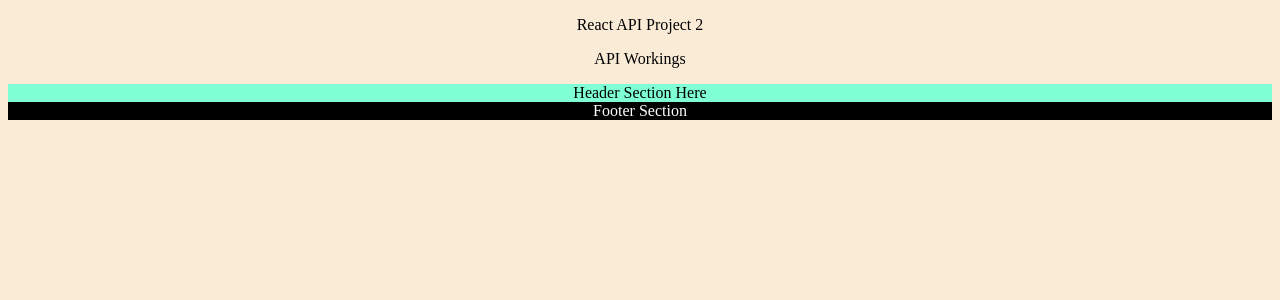
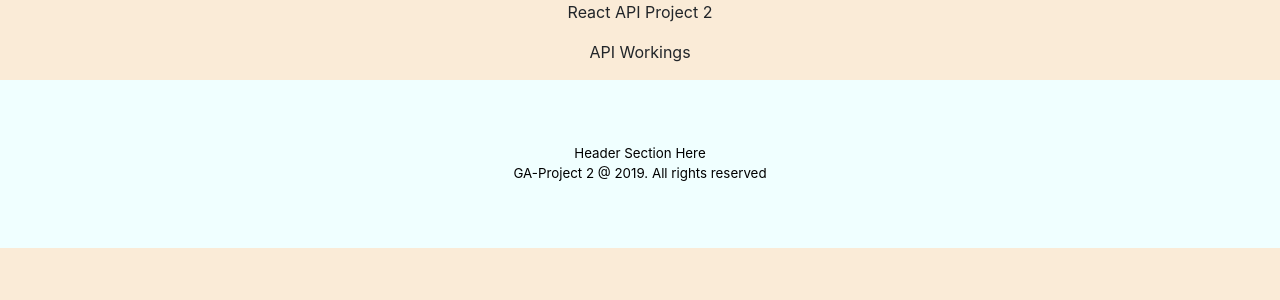
Before and after one commit to pmorales4/project2-react-api, a React (Create React App) app: page / in a window 1280 px wide. Shown: the top 300 px of the page. Built offline with nearby package versions, Linux system fonts and the light colour scheme; no server answers.

Commit message:
tried the connection to api, not working

```diff
--- a/public/index.html
+++ b/public/index.html
@@ -1,14 +1,12 @@
 <!DOCTYPE html>
 <html lang="en">
+
 <head>
   <meta charset="utf-8" />
   <link rel="icon" href="%PUBLIC_URL%/favicon.ico" />
   <meta name="viewport" content="width=device-width, initial-scale=1" />
   <meta name="theme-color" content="#000000" />
-    <meta
-      name="description"
-      content="Web site created using create-react-app"
-    />
+  <meta name="description" content="Web site created using create-react-app" />
   <link rel="apple-touch-icon" href="%PUBLIC_URL%/logo192.png" />
   <!--
       manifest.json provides metadata used when your web app is installed on a
@@ -24,8 +22,14 @@
       work correctly both with client-side routing and a non-root public URL.
       Learn how to configure a non-root public URL by running `npm run build`.
     -->
+
+  <!-- ADDED BOOTSTRAP LINKS BELOW -->
+  <link rel="stylesheet" href="https://stackpath.bootstrapcdn.com/bootstrap/4.4.1/css/bootstrap.min.css"
+    integrity="sha384-Vkoo8x4CGsO3+Hhxv8T/Q5PaXtkKtu6ug5TOeNV6gBiFeWPGFN9MuhOf23Q9Ifjh" crossorigin="anonymous">
+
   <title>React App</title>
 </head>
+
 <body>
   <noscript>You need to enable JavaScript to run this app.</noscript>
   <div id="root"></div>
@@ -39,5 +43,17 @@
       To begin the development, run `npm start` or `yarn start`.
       To create a production bundle, use `npm run build` or `yarn build`.
     -->
+
+  <!-- ADDED THE LAST 3 LINKS FROM BOOTSTRAP HERE -->
+  <script src="https://code.jquery.com/jquery-3.4.1.slim.min.js"
+    integrity="sha384-J6qa4849blE2+poT4WnyKhv5vZF5SrPo0iEjwBvKU7imGFAV0wwj1yYfoRSJoZ+n" crossorigin="anonymous">
+  </script>
+  <script src="https://cdn.jsdelivr.net/npm/popper.js@1.16.0/dist/umd/popper.min.js"
+    integrity="sha384-Q6E9RHvbIyZFJoft+2mJbHaEWldlvI9IOYy5n3zV9zzTtmI3UksdQRVvoxMfooAo" crossorigin="anonymous">
+  </script>
+  <script src="https://stackpath.bootstrapcdn.com/bootstrap/4.4.1/js/bootstrap.min.js"
+    integrity="sha384-wfSDF2E50Y2D1uUdj0O3uMBJnjuUD4Ih7YwaYd1iqfktj0Uod8GCExl3Og8ifwB6" crossorigin="anonymous">
+  </script>
 </body>
+
 </html>
--- a/src/App.js
+++ b/src/App.js
@@ -1,6 +1,7 @@
 import React from "react";
 import Footer from "./Component/Footer.jsx";
-import Header from "./Component/Header";
+import Header from "./Component/Header.jsx";
+import Main from "./Component/Main.jsx";
 import "./App.css";
 
 function App() {
@@ -9,7 +10,9 @@ function App() {
       <p>React API Project 2</p>
       <p>API Workings</p>
 
+
       <Header />
+      <Main />
       <Footer />
     </div>
   );
--- a/src/Component/Footer.jsx
+++ b/src/Component/Footer.jsx
@@ -3,7 +3,7 @@ import { render } from '@testing-library/react';
 
 function Footer() {
     render()
-        return (<div className='footer-section'>Footer Section</div>)
+        return (<div className='footer-section'>GA-Project 2 @ 2019. All rights reserved</div>)
 
 
 }
--- /dev/null
+++ b/src/Component/Main.jsx
@@ -0,0 +1,43 @@
+import React, { Component } from "react";
+
+class Main extends Component {
+  constructor() {
+    super();
+
+    this.state = {
+      newsdata: []
+    };
+  }
+
+  componentDidMount() {
+    const url =
+      "https://newsapi.org/v2/top-headlines?country=us&category=business&apiKey=63f2a4bf5bdd42b3bf1f0851aa78b335";
+
+    fetch(url)
+      .then(res => res.json())
+      .then(res => {
+        console.log("Data is back to site");
+        this.setState({
+          newsdata: res
+
+        });
+        console.log(newsdata);
+      });
+  }
+
+  render() {
+
+    return (
+      <>
+        {this.state.newsdata.map(articles => (
+          <div>
+            <h2>{articles.author}</h2>
+            <h3>{articles.description}</h3>
+            <img src={articles.urlToImage} />
+          </div>))}
+      </>
+    );
+  }
+}
+
+export default Main;
--- a/src/index.css
+++ b/src/index.css
@@ -1,13 +1,20 @@
 body {
-background-color: antiquewhite;
-text-align: center;
+    background-color: antiquewhite;
+    text-align: center;
 }
 
 .header-section {
-background-color: aquamarine;
+    position: relative;
+    padding-top: 5%;
+    font-size: smaller;
+    color: black;
+    background-color: azure;
 }
 
 .footer-section {
-background-color: black;
-color: white;
+    position: relative;
+    padding-bottom: 5%;
+    font-size: smaller;
+    color: black;
+    background-color: azure;
 }
```
Lines whose indentation alone changed are shown as unchanged.
